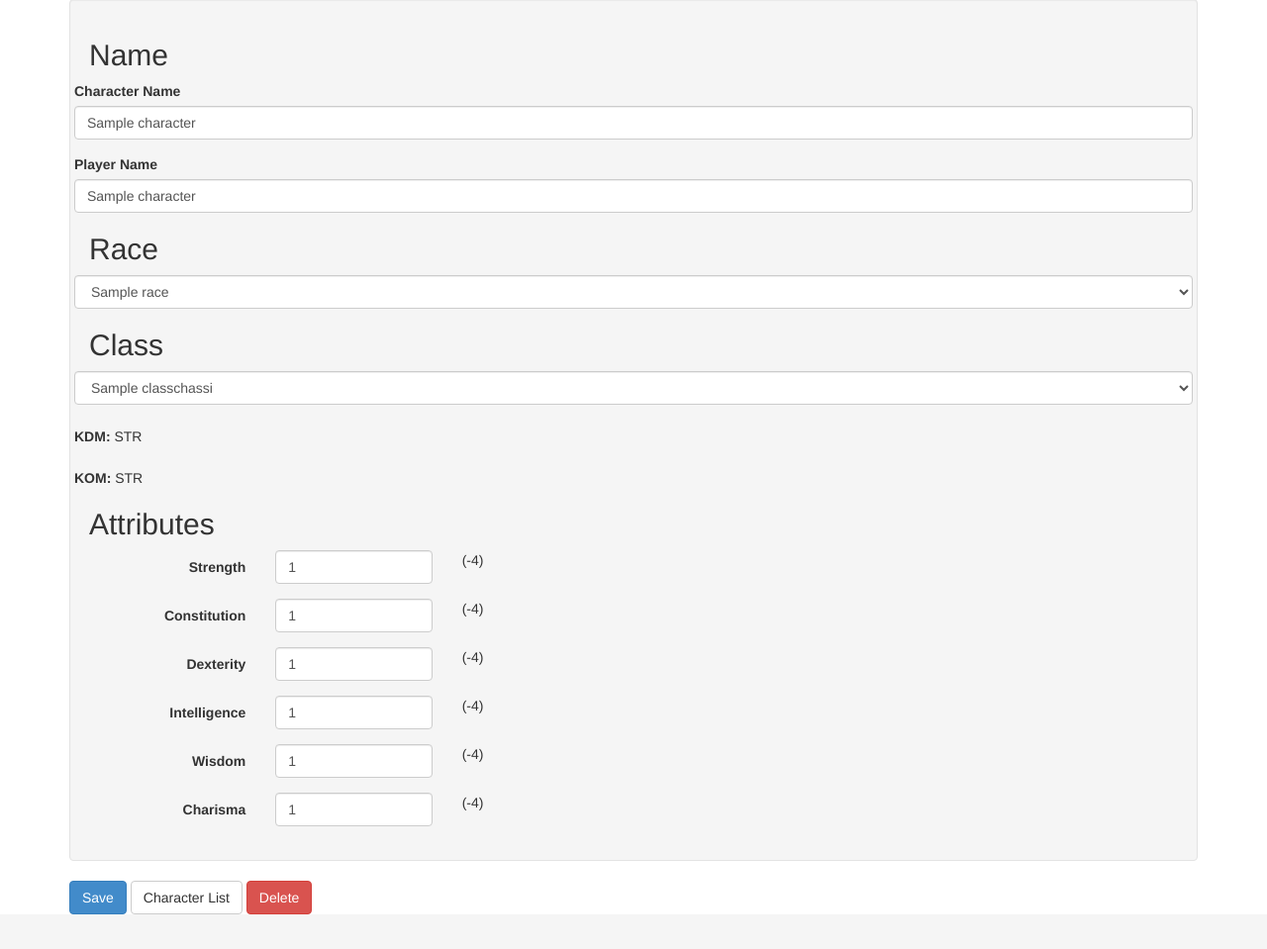
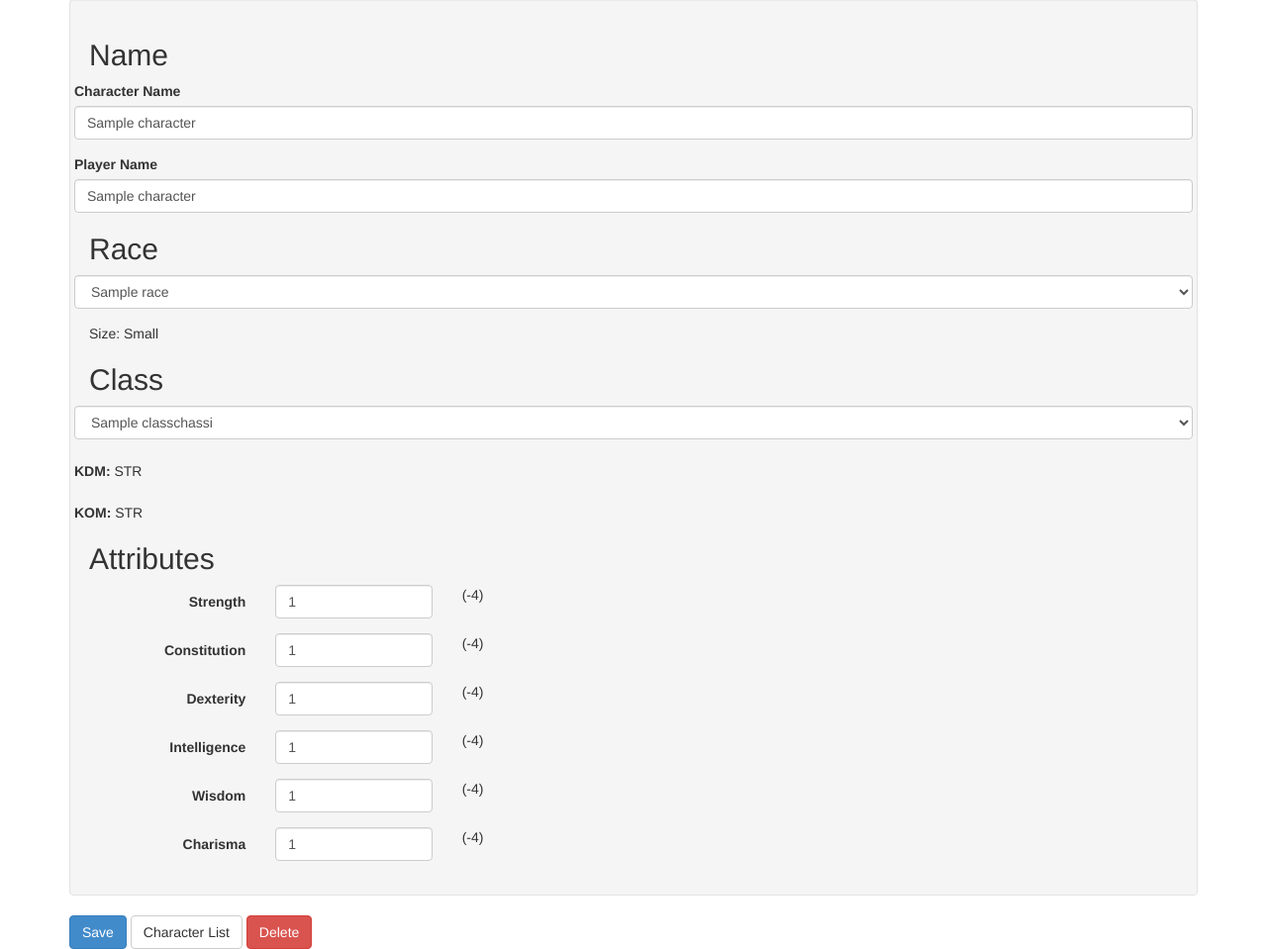
Before and after one commit to Moguri/legendgen, a Django app: page /cgen/1/ in a window 1280 px wide. Shown: the part 113-1072 px from the top of the page at 99% size. Before the commit the page ends 1037 px from the top, so only its background shows below. Run offline with Django 3.2, Linux system fonts and the light colour scheme; tables that the repository leaves empty hold one stand-in row (values such as "Sample post"); some libraries are stand-ins or nearby versions.

Commit message:
Hacking in a size display for the race.

```diff
--- a/cgen/templates/cgen/detail.html
+++ b/cgen/templates/cgen/detail.html
@@ -28,12 +28,15 @@
             <h2>Race</h2>
             <div class="form-group">
                 <label for="race" class="sr-only">Race</label>
-                <select class="form-control" name="race">
+                <select class="form-control" name="race" id="race">
 					{% for race in races%}
 					<option value="{{race.id}}" {% if race.id == char.race.id %} selected {% endif %}>{{race}}</option>
 					{% endfor %}
 				</select>
             </div>
+            <p>
+               Size: <span id="race-size">{{char.race.get_size_display}}</span>
+            </p>
 
             <h2>Class</h2>
 			<div class="form-group">
@@ -89,6 +92,15 @@
 		$('.att-input').each(update_attr_mod_func);
 		$('.att-input').change(update_attr_mod_func);
 
+		$('#race').change(function() {
+		    $.ajax({
+		        url: "{% url 'cgen:get_race' 999 %}".replace('999', $('#race option:selected').attr('value')),
+		        dataType: "json"
+		    }).done(function(msg) {
+		        $('#race-size').text(msg[0].fields.size_display);
+		    })
+		});
+
 		$('#class_chassis').change(function() {
             $.ajax({
                 url: "{% url 'cgen:get_class' 999 %}".replace('999', $('#class_chassis option:selected').attr('value')),
--- a/cgen/urls.py
+++ b/cgen/urls.py
@@ -9,4 +9,5 @@ urlpatterns = patterns('',
         url(r'^(?P<cid>\d+)/delete$', views.delete, name='delete'),
         url(r'^(?P<cid>\d+)/save/$', views.save, name='save'),
         url(r'^get_class/(?P<ccid>\d+)$', views.get_class, name='get_class'),
+        url(r'^get_race/(?P<rid>\d+)$', views.get_race, name='get_race'),
 )
--- a/cgen/views.py
+++ b/cgen/views.py
@@ -2,6 +2,7 @@ from django.shortcuts import render, get_object_or_404
 from django.http import HttpResponseRedirect, HttpResponse, Http404
 from django.core.urlresolvers import reverse
 from django.core import serializers
+import json
 
 from collections import OrderedDict
 
@@ -65,3 +66,9 @@ def save(request, cid):
 def get_class(request, ccid):
     cc = get_object_or_404(ClassChassis, pk=ccid)
     return HttpResponse(serializers.serialize('json', (cc,)))
+
+def get_race(request, rid):
+    race = get_object_or_404(Race, pk=rid)
+    srace = json.loads(serializers.serialize('json', (race,)))
+    srace[0]['fields']['size_display'] = race.get_size_display()
+    return HttpResponse(json.dumps(srace))
```
